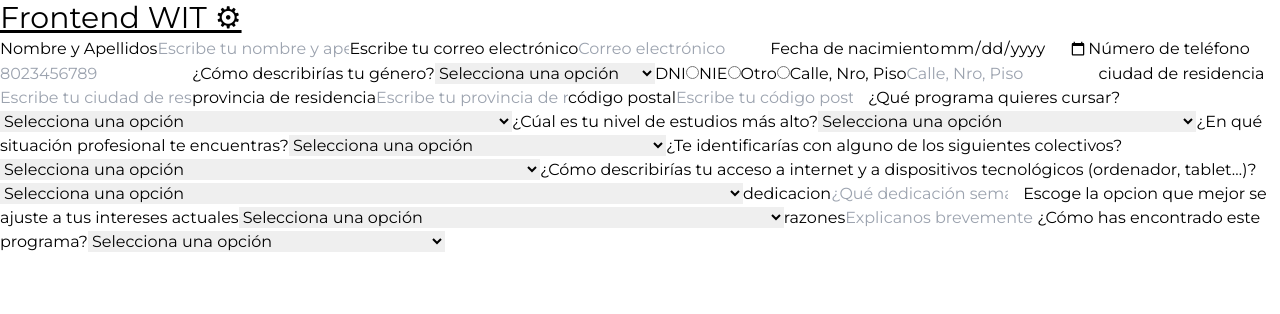
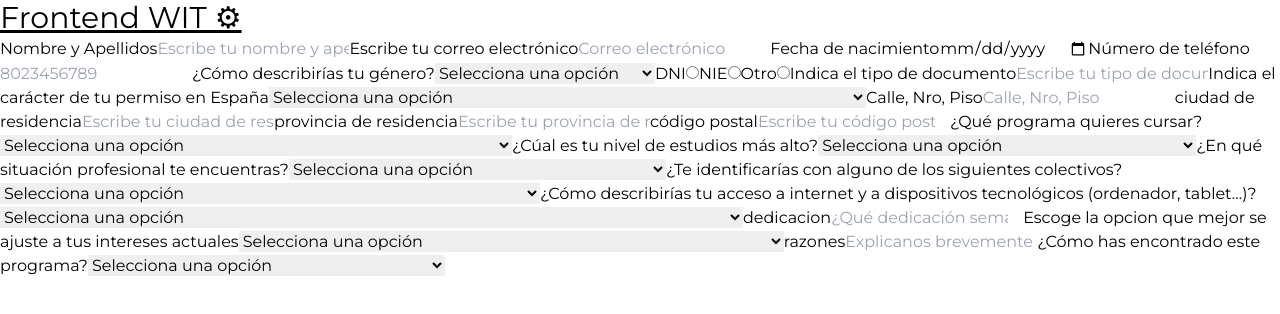
Before and after one commit to WIT-APP/wit-frontend, a React (Vite) app: page / in a window 1280 px wide. Shown: the top 314 px of the page. Built offline with nearby package versions, Linux system fonts and the light colour scheme.

Commit message:
#2 crear tdd y inputs del formulario para las opciones de permiso y tipo de documento

```diff
--- a/src/components/Form.tsx
+++ b/src/components/Form.tsx
@@ -37,13 +37,17 @@ const Form = () => {
   }
 
 
-  const [interesesValue, setinteresesValue] = useState("");
+  const [interesesValue, setInteresesValue] = useState("");
   const handleInteresesChange = (event: any) => {
-    setinteresesValue(event.target.value);
+    setInteresesValue(event.target.value);
   }
-  const [encontradoValue, setencontradoValue] = useState("");
+  const [encontradoValue, setEncontradoValue] = useState("");
   const handleEncontradoChange = (event: any) => {
-    setencontradoValue(event.target.value);
+    setEncontradoValue(event.target.value);
+  }
+  const [permisoValue, setPermisoValue] = useState("");
+  const handlePermisoChange = (event: any) => {
+    setPermisoValue(event.target.value);
   }
 
 
@@ -63,6 +67,20 @@ const Form = () => {
       <InputText type="radio" id="identidad" children="DNI" value="dni" />
       <InputText type="radio" id="identidad" children="NIE" value="nie" />
       <InputText type="radio" id="identidad" children="Otro" value="otro" />
+
+      {/* Aparece si se selecciona otro Documento de Identidad */}
+      <InputText type="text" id="tipo" placeholder="Escribe tu tipo de documento" children="Indica el tipo de documento" />
+      {/* Aparece si se selecciona NIE */}
+      <InputSelect id="permiso" label="Indica el carácter de tu permiso en España" value={permisoValue} options={[
+        { value: "Permiso de residencia y trabajo", label: "Permiso de residencia y trabajo" },
+        { value: "Permiso de residencia y estudios", label: "Permiso de residencia y estudios" },
+        { value: "No dispongo de permiso (No es un problema para tener acceso al curso)", label: "No dispongo de permiso (No es un problema para tener acceso al curso)" },
+        { value: "Otro", label: "Otro" },
+      ]} onChange={handlePermisoChange} />
+
+
+
+
 
       <InputText type="text" id="direccion" placeholder="Calle, Nro, Piso" children="Calle, Nro, Piso" />
       <InputText type="text" id="ciudad" placeholder="Escribe tu ciudad de residencia" children="ciudad de residencia" />
```
Also changed, not shown: 1 other file (tests, documents, lock files or other folders).
